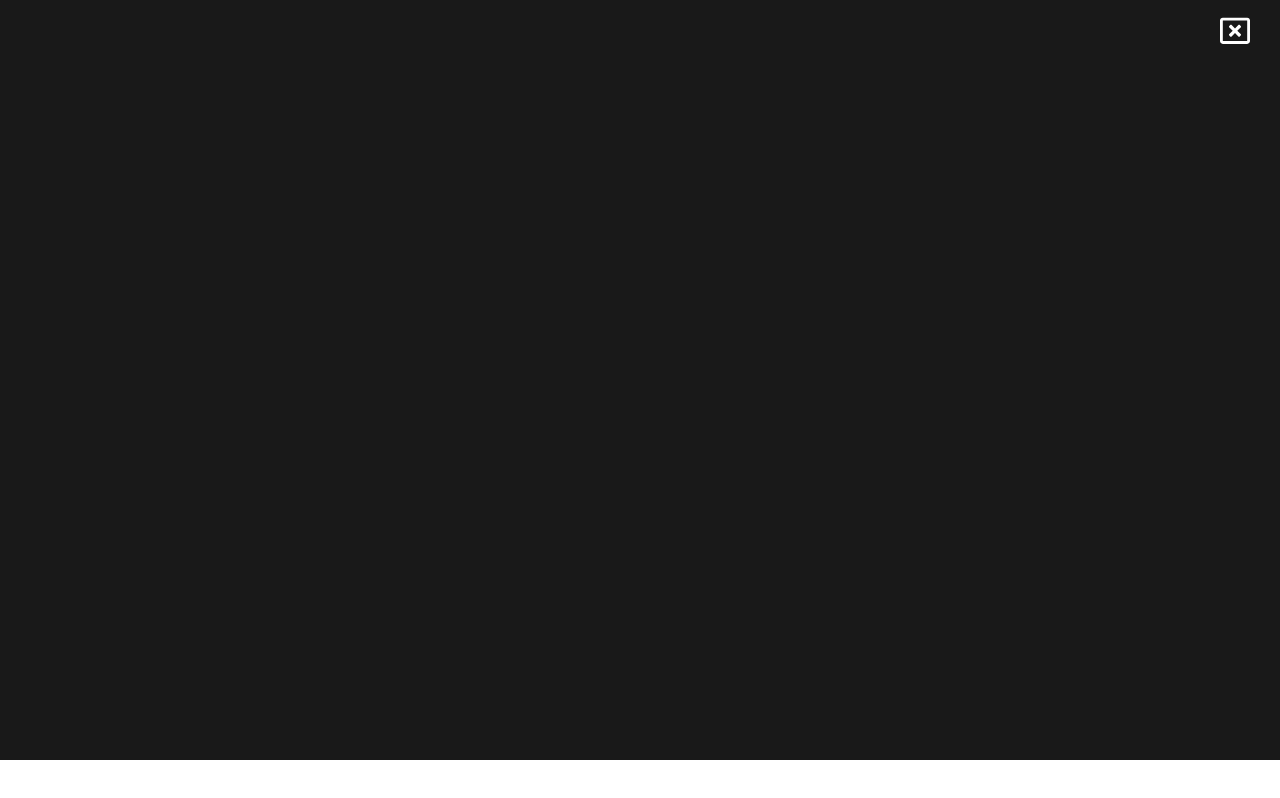
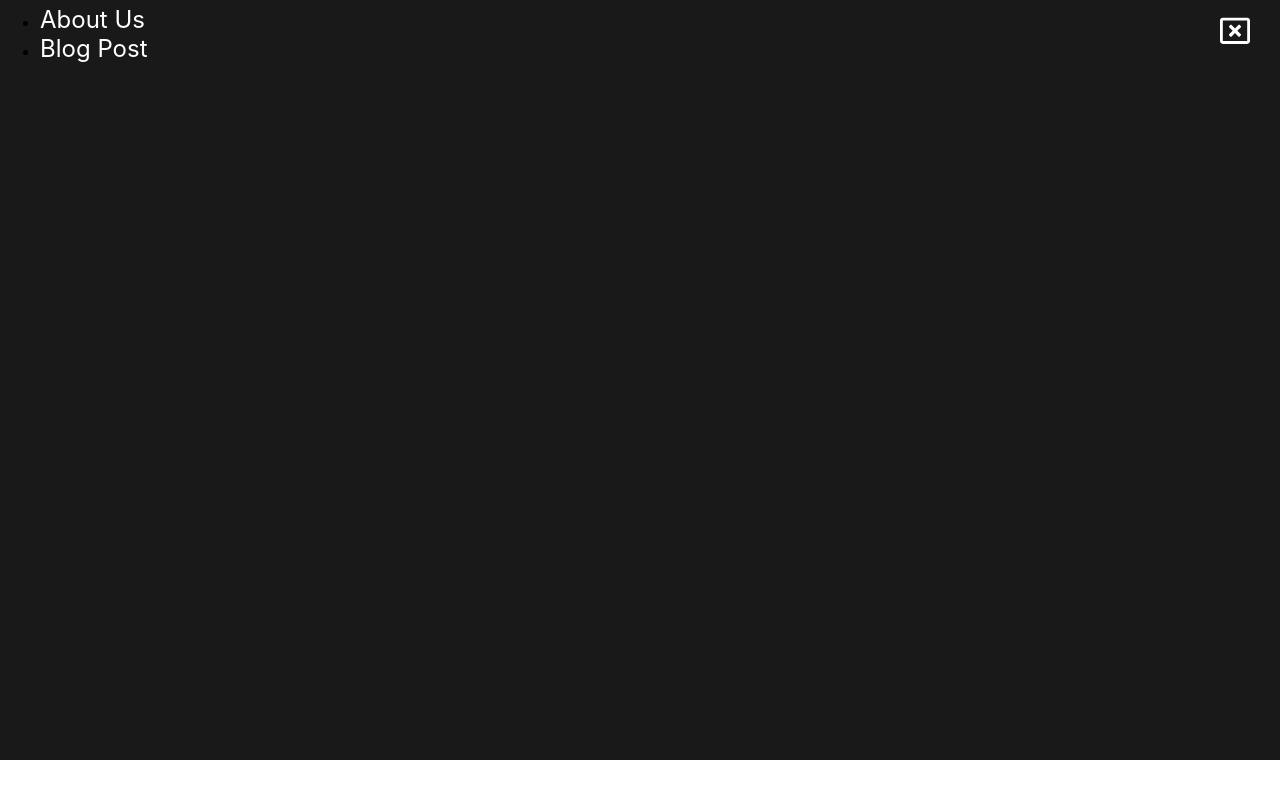
Before and after one commit to Moskill/cbmedia, a Next.js app: page /components/header/respNav/RespNavOverlay in a window 1280 px wide. Built offline with nearby package versions, Linux system fonts and the light colour scheme.

Commit message:
routing wurde gestartet

```diff
--- a/pages/components/header/respNav/RespNavOverlay.jsx
+++ b/pages/components/header/respNav/RespNavOverlay.jsx
@@ -1,6 +1,7 @@
 import React from 'react';
 import classes from './RespNavOverlay.module.css';
 import { FaRegWindowClose } from 'react-icons/fa';
+import Link from 'next/link';
 
 const RespNavOverlay = (props) => {
 
@@ -9,7 +10,25 @@ const RespNavOverlay = (props) => {
       <div className={classes['icon-container']} onClick={props.onOverlayOpen}>
         <FaRegWindowClose onClick={props.onOverlayOpen}/>
       </div>
-      <div className={classes['container']}></div>
+      <div className={classes['container']}>
+        <ul>
+          <li>
+            <Link href="/">
+              <a className={classes['router-link']}>Home</a>
+            </Link>
+          </li>
+          <li>
+            <Link href="/about">
+              <a className={classes['router-link']}>About Us</a>
+            </Link>
+          </li>
+          <li>
+            <Link href="/blog/hello-world">
+              <a className={classes['router-link']}>Blog Post</a>
+            </Link>
+          </li>
+        </ul>
+      </div>
     </>
   )
 }
--- a/pages/components/header/respNav/RespNavOverlay.module.css
+++ b/pages/components/header/respNav/RespNavOverlay.module.css
@@ -24,3 +24,9 @@
   color: white;
   font-size: 30px;
 }
+
+.router-link {
+  color: white;
+  font-size: 24px;
+  cursor: pointer;
+}
```
Also changed, not shown: pages/about.jsx (added, +9 -0 lines), pages/components/body/slider/Slider.jsx (+6 -6 lines).
